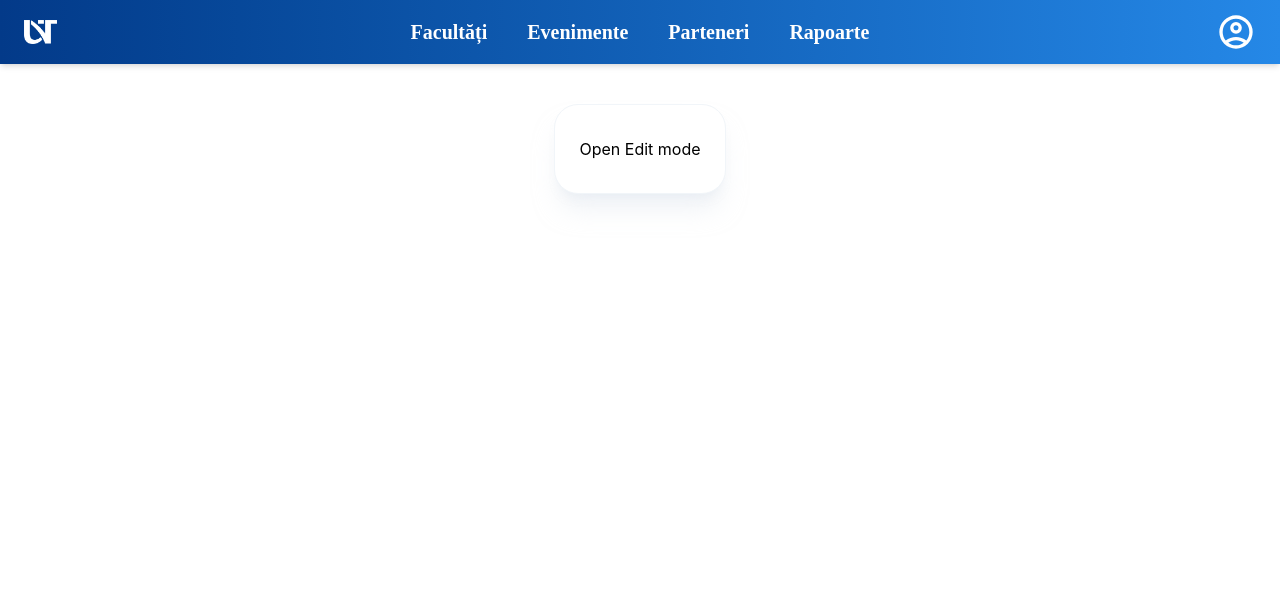
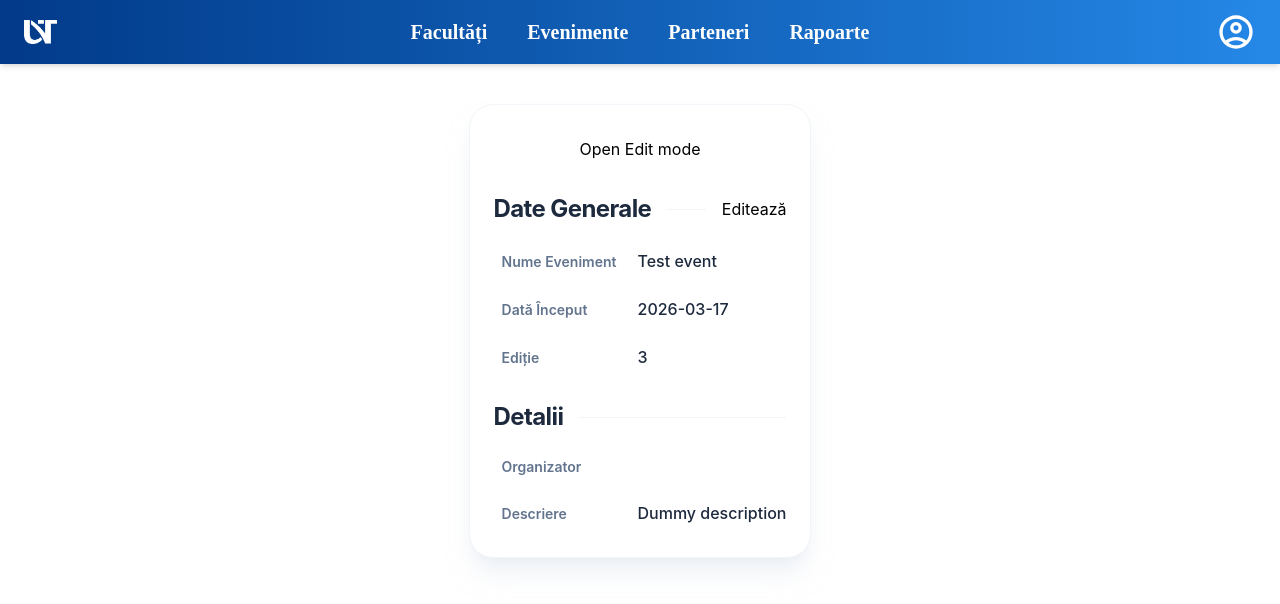
Before and after one commit to DanyParfene/UniEvent, a React (Vite) app in the folder FRONTEND/UniEvent/: page /eveniment in a window 1280 px wide. Shown: the top 604 px of the page. Built offline with nearby package versions, Linux system fonts and the light colour scheme.

Commit message:
Update EventCardMain.tsx

```diff
--- a/FRONTEND/UniEvent/src/components/events/EventCardMain.tsx
+++ b/FRONTEND/UniEvent/src/components/events/EventCardMain.tsx
@@ -1,10 +1,15 @@
 import { useEffect, useState } from "react";
 import type { Form } from "../../config/create-event";
 import EventCardEditor from "./EventCardEditor";
+import Accordion from "../common/Accordion";
+import SocialMediaCard from "./SocialMediaCard";
+import DriveImage from "../common/DriveImage";
+import ActionButton from "../common/ActionButton";
+import { bannerLabel } from "./eventMainType";
 
 const EventCardMain = () => {
-  /* const editGeneralDataButtonIndex = 0;
-  const editSocialMediaButtonIndex = 6; */
+  const editGeneralDataButtonIndex = 0;
+  const editSocialMediaButtonIndex = 6;
 
   const [isEditMode, setIsEditMode] = useState<boolean>(false);
   const [eventData, setEventData] = useState<Partial<Form>>({});
@@ -18,17 +23,46 @@ const EventCardMain = () => {
         edition: 3,
         organizer: "",
         description: "Dummy description",
-        invitations: []
+        invitations: [],
       };
     });
   }, []);
+
+  // structura de Array care contine datele din eventData care poate fi mapata
+  const sections = [
+    {
+      sectionTitle: "Date Generale",
+      fields: [
+        { label: "Nume Eveniment", value: eventData.eventName },
+        { label: "Dată Început", value: eventData.startEventDate },
+        { label: "Ediție", value: eventData.edition },
+      ],
+    },
+    {
+      sectionTitle: "Detalii",
+      fields: [
+        { label: "Organizator", value: eventData.organizer },
+        { label: "Descriere", value: eventData.description },
+      ],
+    },
+  ];
+
+  function editDataAction () {
+    // TO DO
+  }
+
+  function editSocialMediaAction () {
+    // TO DO
+  }
+
+
 
   return (
     <>
       {isEditMode == false ? (
         <div className="max-w-4xl mx-auto my-10 flex flex-col gap-8 px-6 py-8 bg-white border border-slate-100 shadow-xl shadow-slate-200/50 rounded-3xl">
-          <button onClick={() => setIsEditMode(true)}>Open Edit mode</button>
-          {/* {eventData.map((section: any, idx: any) => (
+          <ActionButton action={() => setIsEditMode(true)}>Open Edit mode</ActionButton>
+          {sections.map((section: any, idx: any) => (
             <div key={idx} className="group">
               <div className="flex items-center gap-4 mb-6">
                 <h2 className="text-2xl font-bold tracking-tight text-slate-800">
@@ -88,7 +122,7 @@ const EventCardMain = () => {
                 ))}
               </div>
             </div>
-        ))} */}
+          ))}
         </div>
       ) : (
         <div>
```
Lines whose indentation alone changed are shown as unchanged.
